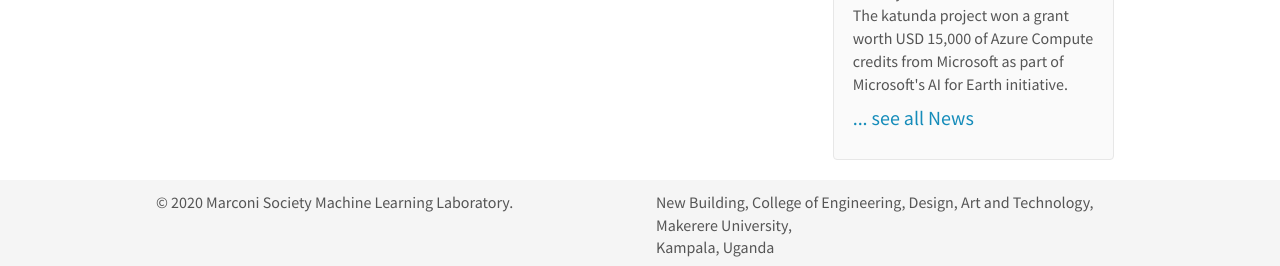
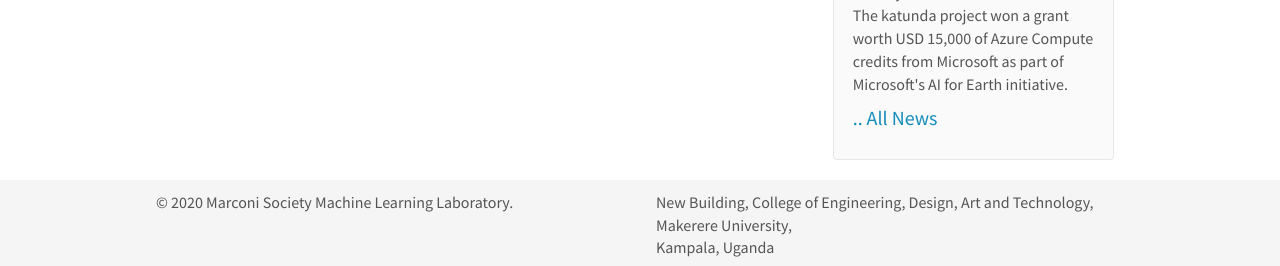
Before and after one commit to msmll/site, a Jekyll site: the page built from _pages/home.md, in a window 1280 px wide and 1128 px high. Shown: the part 859-1125 px from the top of the window. Built offline with Jekyll 4.4.1, drawn with Linux system fonts in a browser that asks for light colours; nearby versions of some CDN libraries.

Commit message:
Change see all news to all news

```diff
--- a/_includes/news.html
+++ b/_includes/news.html
@@ -7,6 +7,5 @@
 <p>{{ article.headline }}</p>
 {% endfor %}
 
-<h4><a href="{{ site.url }}{{ site.baseurl }}/allnews.html">... see all News</a></h4>
-
-    </div>
+<h4><a href="{{ site.url }}{{ site.baseurl }}/allnews.html">.. All News</a></h4>
+</div>
```
